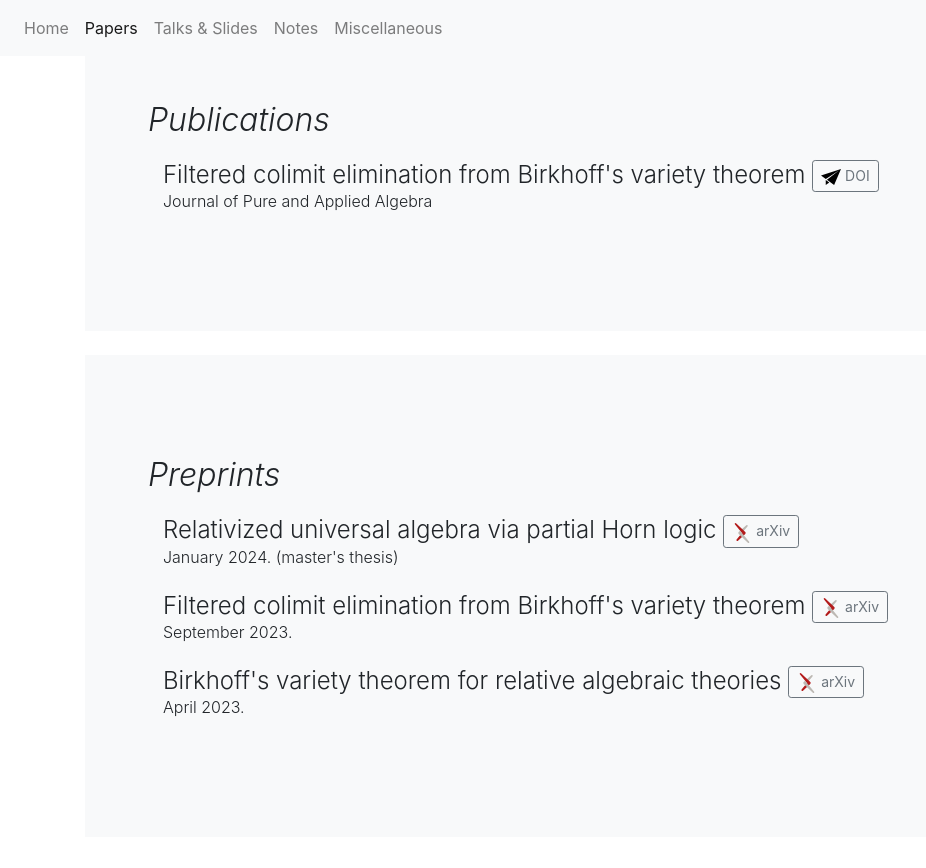
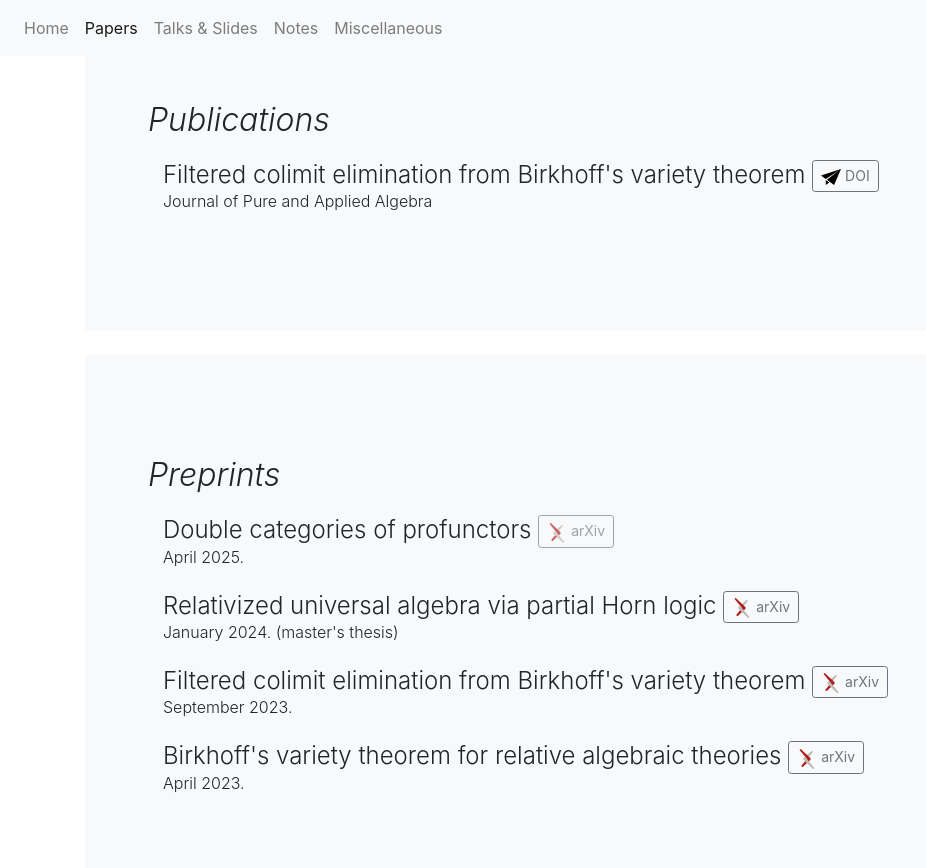
Before and after one commit to ykawase5048/yutokawase, a plain HTML site: page paper.html in a window 1280 px wide. Shown: the whole page, without its empty margins (0-926 px from the left). Drawn offline with nearby package versions, Linux system fonts and the light colour scheme; a web font is replaced by a local one.

Commit message:
add paper

```diff
--- a/paper.html
+++ b/paper.html
@@ -74,6 +74,19 @@
 
             <div class="col-md mb-4">
                 <h4 class="font-weight-light mb-0">
+                    Double categories of profunctors
+                    <a class="btn btn-outline-secondary btn-sm disabled" href="https://arxiv.org/abs/xxxxx" role="button" target="_blank">
+                        <div>
+                            <img src="./icons/arxiv-logomark-small.svg" width="20" height="20">
+                            arXiv
+                        </div>
+                    </a>
+                </h4>
+                <h6 class="font-weight-light">April 2025.</h6>
+            </div>
+
+            <div class="col-md mb-4">
+                <h4 class="font-weight-light mb-0">
                     Relativized universal algebra via partial Horn logic
                     <a class="btn btn-outline-secondary btn-sm" href="https://arxiv.org/abs/2403.19661" role="button" target="_blank">
                         <div>
```
Also changed, not shown: 1 other file.
